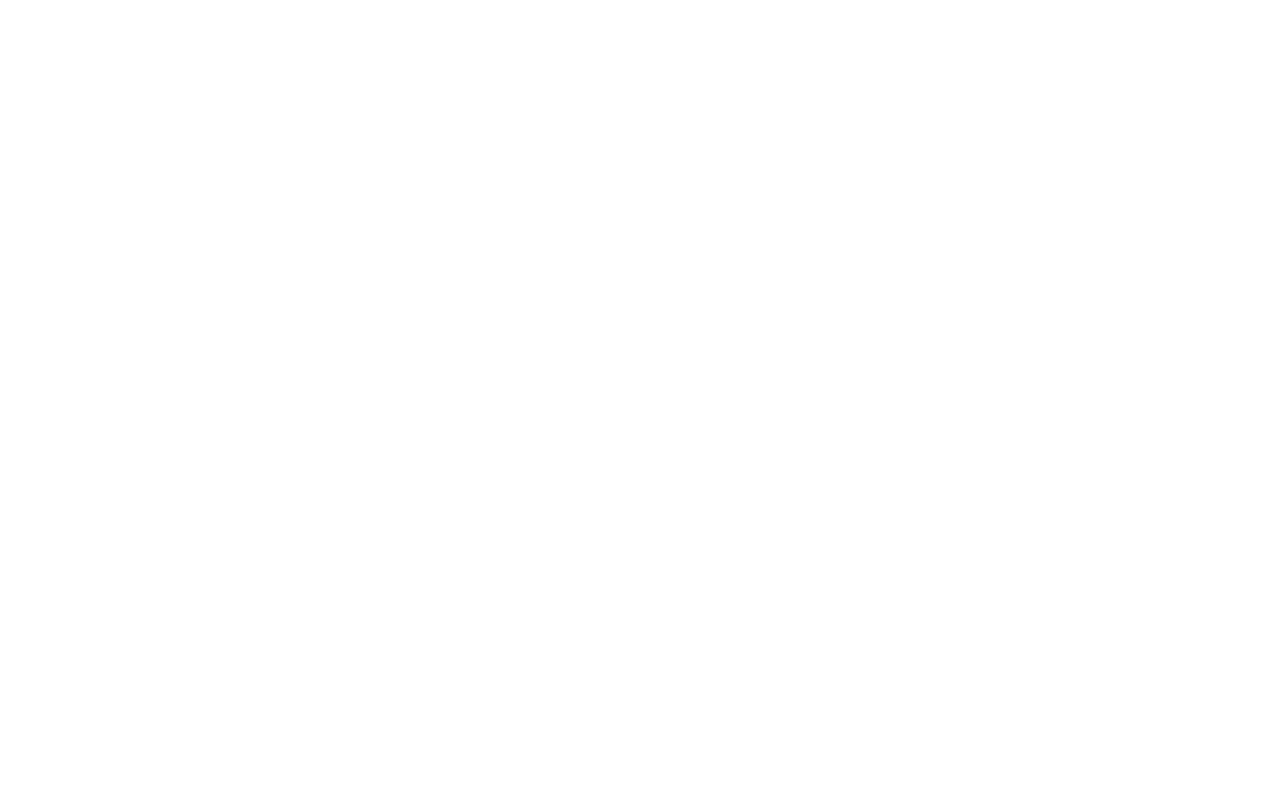
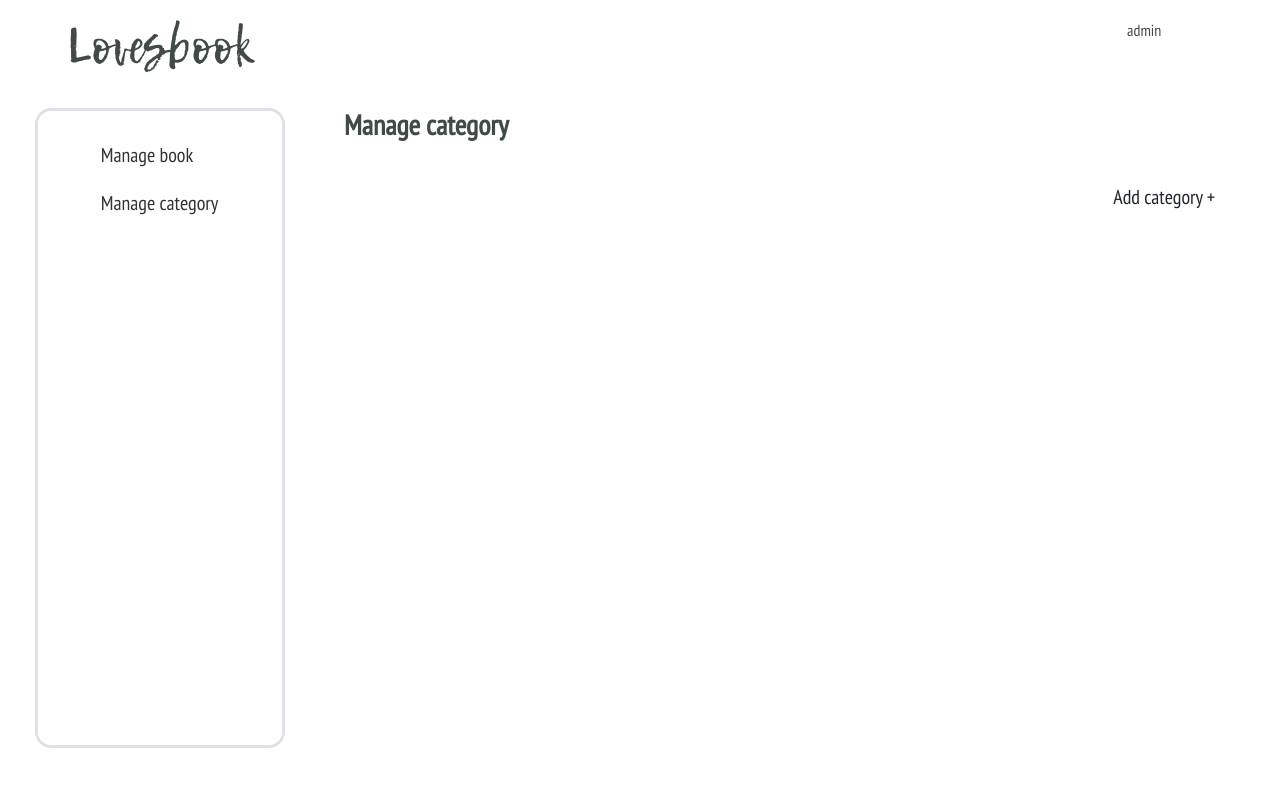
Before and after one commit to VahidCh013/LoveBook, a React (Create React App) app in the folder UI/: page /managecategory in a window 1280 px wide. Shown: the top 786 px of the page. Built offline with nearby package versions, Linux system fonts and the light colour scheme.

Commit message:
Admin page

```diff
--- a/UI/src/App.tsx
+++ b/UI/src/App.tsx
@@ -1,18 +1,21 @@
 
 import Login from './app/login/components/login';
-import ForgetPassword from './app/login/components/forgetPassword'
 import HomePage from './app/admin/components/homePage';
 import { Switch, Route } from 'react-router-dom';
+import ForgetPassword from './app/login/components/forgetPassword';
 
 const App = () => {
+  const loggedIn=true;
   return (
     <>
-    <Switch>
-      <Route exact path='/login' component={Login}></Route>
-      <Route exact path='/forgetPassword' component={ForgetPassword}></Route>
-      <Route path='/homePage' component={HomePage}></Route>
+     {
+      loggedIn ? <HomePage/>: <Login/>
+     }
+     <Switch>
+        <Route exact path='/forgetPassword' component={ForgetPassword}></Route>
+        <Route exact path='/login' component={Login}></Route>
+     </Switch>
 
-    </Switch>
   </>
   )
 };
--- a/UI/src/app/admin/components/homePage.tsx
+++ b/UI/src/app/admin/components/homePage.tsx
@@ -1,18 +1,32 @@
-const HomePage = () => {
+
+import { NavLink,Link, Route, Switch } from "react-router-dom";
+import ManageBook from "./managebook";
+import ManageCategory from "./managecategory";
+import NavBar from "./navbar";
+
+interface IHomePageProps{}
+
+const HomePage :React.FunctionComponent<IHomePageProps> = () => {
     return (
         <>
-          <div className="row">
-            <div className="col-md-4">
-                <div className="title text-center display-5">
-                    Lovesbook
+          <div className="container-fluid">
+            <div className="row py-2">
+                <div className="col-md-3">
+                    <div className="adminPpageTitle text-center display-5">
+                        Lovesbook
+                    </div>
+                </div>
+                <div className="col-md-8 d-flex justify-content-end">
+                    <span className="">admin</span>
                 </div>
             </div>
-            <div className="row col-md-8 d-flex justify-content-end">
-                <div className="col-md-1 ">
-                <span>admin</span>
-                </div>
-                <div className="col-md-2">
-                    <button>Log out</button>
+            <div className="row">
+                <NavBar/>
+                <div className="col-md-9">
+                    <Switch>
+                        <Route path='/managebook' component={ManageBook}></Route>
+                        <Route path='/managecategory' component={ManageCategory}></Route>
+                    </Switch>
                 </div>
             </div>
           </div>
--- /dev/null
+++ b/UI/src/app/admin/components/managebook.tsx
@@ -0,0 +1,20 @@
+import { Route } from "react-router-dom";
+
+interface IManageBook{}
+
+const ManageBook :React.FunctionComponent<IManageBook> = () => {
+    return(
+       <>
+            <div className="container-fluid">
+                <h3 className="mt-4 font-weight-bold" style={{fontWeight: 'bold'}}>Manage book</h3>
+                <div className="addbook-btn d-flex justify-content-end p-4">
+                    <button className="btn btn-lg">Add book +</button>
+                </div>
+                <div className="container">
+
+                </div>
+            </div>
+       </>
+    );
+}
+export default ManageBook;
--- /dev/null
+++ b/UI/src/app/admin/components/managecategory.tsx
@@ -0,0 +1,16 @@
+interface IManageBook{}
+
+const ManageCategory :React.FunctionComponent<IManageBook> = () => {
+    return(
+       <>
+         <div className="container-fluid">
+                <h3 className="mt-4 font-weight-bold" style={{fontWeight: 'bold'}}>Manage category</h3>
+                <div className="addbook-btn d-flex justify-content-end p-4">
+                    <button className="btn btn-lg">Add category +</button>
+                </div>
+
+            </div>
+       </>
+    );
+}
+export default ManageCategory;
--- /dev/null
+++ b/UI/src/app/admin/components/navbar.tsx
@@ -0,0 +1,29 @@
+import { NavLink,Link } from "react-router-dom";
+
+
+interface INavBarProps{};
+const NavBar :React.FunctionComponent<INavBarProps> = (iconDefinition) => {
+    return (
+        <>
+           <div className="col-md-3 mt-4">
+                <div className="mx-auto border border-3 rounded-4"
+                    style={{height:'80vh',width:'250px'}}>
+                        <nav className="navbar navbar-expand-lg d-flex justify-content-center ">
+                            <div className="row col-md-7 ">
+                                <div className="navbar-brand navbar-light mt-3">
+                                    <Link to="/managebook">
+                                        Manage book
+                                    </Link>
+                                </div>
+                                <div className="navbar-brand navbar-light mt-2">
+                                    <Link to="/managecategory">
+                                        Manage category
+                                    </Link>
+                                </div>
+                            </div>
+                        </nav>
+                </div>
+            </div>
+        </>)
+    }
+export default NavBar;
--- a/UI/src/index.tsx
+++ b/UI/src/index.tsx
@@ -1,8 +1,9 @@
 import ReactDOM from "react-dom";
 import "bootstrap/dist/css/bootstrap.min.css";
 import App from "./App";
-import{BrowserRouter} from 'react-router-dom';
+
 import '../src/scss/style.scss'
+import { BrowserRouter } from "react-router-dom";
 
 ReactDOM.render(
 
--- a/UI/src/scss/style.scss
+++ b/UI/src/scss/style.scss
@@ -1,9 +1,15 @@
 *{
-    font-family:"SansNarrow"
+    font-family:"SansNarrow";
+    box-sizing: border-box;
+    color: #424949;
 }
 
 .title{
     margin-bottom: 100px;
+    font-family: "LemonTuesday";
+}
+.adminPpageTitle
+{
     font-family: "LemonTuesday";
 }
 body{
@@ -23,3 +29,13 @@
       url("../fonts/PT_Sans-Narrow-Web-Regular.ttf") format("opentype") tech(color-COLRv1),
       url("../fonts/PT_Sans-Narrow-Web-Regular.ttf") format("opentype");
   }
+
+  .navbar-brand :hover{
+         color:#9A7D0A;
+         transition-duration: 0.4s;
+  }
+
+  .addbook-btn :hover{
+        color:#9A7D0A;
+        transition-duration: 0.4s;
+  }
```
Also changed, not shown: 1 other file (tests, documents, lock files or other folders).
